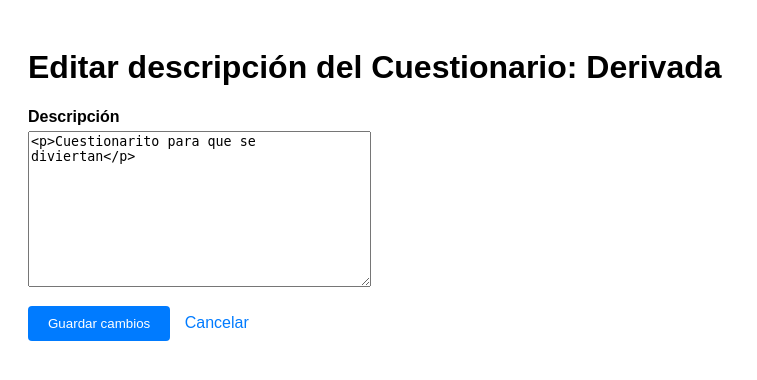
After one commit to Jupazumur/Proyecto_IngSoft2_2025-2, a Django app: page /cuestionario/19/editar-desc/ in a window 1280 px wide. The commit adds this page. Shown: the top 380 px of the page, without its empty margins (0-757 px from the left). Run offline with Django 5.2, Linux system fonts and the light colour scheme; data comes from the database, SQL or seed files in the repository; both versions use the stored data as it was after the commit; some libraries are stand-ins or nearby versions.

Commit message:
Editar foro 2 + Editar desc

```diff
--- a/contenido/forms.py
+++ b/contenido/forms.py
@@ -1,5 +1,5 @@
 from django import forms
-from .models import Actividad, Componente, Foro
+from .models import Actividad, Componente, Foro, Examen, Cuestionario
 
 
 class ActividadForm(forms.ModelForm):
@@ -18,3 +18,13 @@ class ForoForm(forms.ModelForm):
     class Meta:
         model = Foro
         fields = ["descripcion"]
+
+class ExamenDescForm(forms.ModelForm):
+    class Meta:
+        model = Examen
+        fields = ["descripcion"]
+
+class CuestionarioDescForm(forms.ModelForm):
+    class Meta:
+        model = Cuestionario
+        fields = ["descripcion"]
--- /dev/null
+++ b/contenido/templates/contenido/editar_desc.html
@@ -0,0 +1,90 @@
+<!DOCTYPE html>
+<html lang="es">
+<head>
+    <meta charset="utf-8">
+    <title>
+        {% if examen %}
+            Editar descripción del Examen: {{ examen.titulo }}
+        {% elif cuestionario %}
+            Editar descripción del Cuestionario: {{ cuestionario.titulo }}
+        {% else %}
+            Editar descripción
+        {% endif %}
+    </title>
+    <style>
+        body {
+            font-family: sans-serif;
+            padding: 20px;
+        }
+        .form-field {
+            margin-bottom: 15px;
+        }
+        .form-field label {
+            display: block;
+            margin-bottom: 5px;
+            font-weight: bold;
+        }
+        button {
+            padding: 10px 20px;
+            background-color: #007bff;
+            color: white;
+            border: none;
+            border-radius: 4px;
+            cursor: pointer;
+            margin-right: 10px;
+        }
+        button:hover {
+            background-color: #0056b3;
+        }
+        a {
+            color: #007bff;
+            text-decoration: none;
+        }
+        a:hover {
+            text-decoration: underline;
+        }
+        .errorlist {
+            color: red;
+            list-style: none;
+            padding: 0;
+        }
+    </style>
+    {% if form.media %}{{ form.media }}{% endif %}
+</head>
+<body>
+    <h1>
+        {% if examen %}
+            Editar descripción del Examen: {{ examen.titulo }}
+        {% elif cuestionario %}
+            Editar descripción del Cuestionario: {{ cuestionario.titulo }}
+        {% else %}
+            Editar descripción
+        {% endif %}
+    </h1>
+
+    <form method="post" enctype="multipart/form-data">
+        {% csrf_token %}
+        <div class="form-field">
+            <label for="{{ form.descripcion.id_for_label }}">Descripción</label>
+            {{ form.descripcion }}
+            {% if form.descripcion.errors %}
+                <ul class="errorlist">
+                    {% for error in form.descripcion.errors %}
+                        <li>{{ error }}</li>
+                    {% endfor %}
+                </ul>
+            {% endif %}
+        </div>
+
+        <button type="submit">Guardar cambios</button>
+
+        {% if examen %}
+            <a href="{% url 'examen_detalle' examen.componente.id %}">Cancelar</a>
+        {% elif cuestionario %}
+            <a href="{% url 'cuestionario_detalle' cuestionario.componente.id %}">Cancelar</a>
+        {% else %}
+            <a href="{% url 'teaching_sequence' %}">Cancelar</a>
+        {% endif %}
+    </form>
+</body>
+</html>
--- a/contenido/templates/contenido/secuencia.html
+++ b/contenido/templates/contenido/secuencia.html
@@ -141,6 +141,7 @@
                             <p>{{ comp.titulo }}</p>
                             <div style="margin-top:6px;font-size:0.9rem;">
                                 <a href="{% url 'editar_componente' comp.id %}">Editar componente</a>
+                                <a href="{% url 'editar_foro' foro_id=comp.foro.id %}">Editar descripción</a>
                             </div>
                             {% if comp.foro %}
                                 <a href="{% url 'foro_detalle' comp.foro.id %}">Entrar al foro</a>
@@ -150,6 +151,7 @@
                             <p>{{ comp.titulo }}</p>
                             <div style="margin-top:6px;font-size:0.9rem;">
                                 <a href="{% url 'editar_componente' comp.id %}">Editar componente</a>
+                                <a href="{% url 'editar_examen_desc' comp.id %}">Editar descripción</a>
                             </div>
                             {% if comp.formulario %}
                                 <a href="{% url 'examen_detalle' comp.id %}">Entrar al examen</a>
@@ -159,6 +161,7 @@
                             <p>{{ comp.titulo }}</p>
                             <div style="margin-top:6px;font-size:0.9rem;">
                                 <a href="{% url 'editar_componente' comp.id %}">Editar componente</a>
+                                <a href="{% url 'editar_cuestionario_desc' comp.id %}">Editar descripción</a>
                             </div>
                             {% if comp.formulario %}
                                 <a href="{% url 'cuestionario_detalle' comp.id %}">Entrar al cuestionario</a>
--- a/contenido/urls.py
+++ b/contenido/urls.py
@@ -8,6 +8,8 @@ urlpatterns = [
     path('actividad/<int:actividad_id>/editar/', views.editar_actividad, name='editar_actividad'),
     path('foro/<int:foro_id>/', views.foro_detalle, name='foro_detalle'),
     path('foro/<int:foro_id>/editar/', views.editar_foro, name='editar_foro'),
+    path('examen/<int:componente_id>/editar-desc/', views.editar_examen_desc, name='editar_examen_desc'),
+    path('cuestionario/<int:componente_id>/editar-desc/', views.editar_cuestionario_desc, name='editar_cuestionario_desc'),
     path('examen/<int:componente_id>/', views.examen_detalle, name='examen_detalle'),
     path('cuestionario/<int:componente_id>/', views.cuestionario_detalle, name='cuestionario_detalle'),
     path('actividad/<int:actividad_id>/componente/nuevo/', views.agregar_componente, name='agregar_componente'),
--- a/contenido/views.py
+++ b/contenido/views.py
@@ -1,7 +1,7 @@
 from django.shortcuts import render, get_object_or_404, redirect
 from .models import Actividad, Foro, Comentario, Componente, Examen, Cuestionario
 from formulario.models import Formulario
-from .forms import ActividadForm, ComponenteForm, ForoForm
+from .forms import ActividadForm, ComponenteForm, ForoForm, ExamenDescForm, CuestionarioDescForm
 
 def examen_detalle(request, componente_id):
     componente = get_object_or_404(Componente, id=componente_id, tipo="examen")
@@ -197,3 +197,38 @@ def editar_foro(request, foro_id):
     else:
         form = ForoForm(instance=foro)
     return render(request, 'contenido/editar_foro.html', {'form': form, 'foro': foro})
+
+def editar_examen_desc(request, componente_id):
+    componente = get_object_or_404(Componente, id=componente_id, tipo="examen")
+    examen = get_object_or_404(Examen, componente=componente)
+
+    if request.method == "POST":
+        form = ExamenDescForm(request.POST, instance=examen)
+        if form.is_valid():
+            form.save()
+            return redirect("examen_detalle", componente_id=componente.id)
+    else:
+        form = ExamenDescForm(instance=examen)
+
+    return render(request, "contenido/editar_desc.html", {
+        "form": form,
+        "examen": examen,
+    })
+
+
+def editar_cuestionario_desc(request, componente_id):
+    componente = get_object_or_404(Componente, id=componente_id, tipo="cuestionario")
+    cuestionario = get_object_or_404(Cuestionario, componente=componente)
+
+    if request.method == "POST":
+        form = CuestionarioDescForm(request.POST, instance=cuestionario)
+        if form.is_valid():
+            form.save()
+            return redirect("cuestionario_detalle", componente_id=componente.id)
+    else:
+        form = CuestionarioDescForm(instance=cuestionario)
+
+    return render(request, "contenido/editar_desc.html", {
+        "form": form,
+        "cuestionario": cuestionario,
+    })
```
Also changed, not shown: db.sqlite3.
